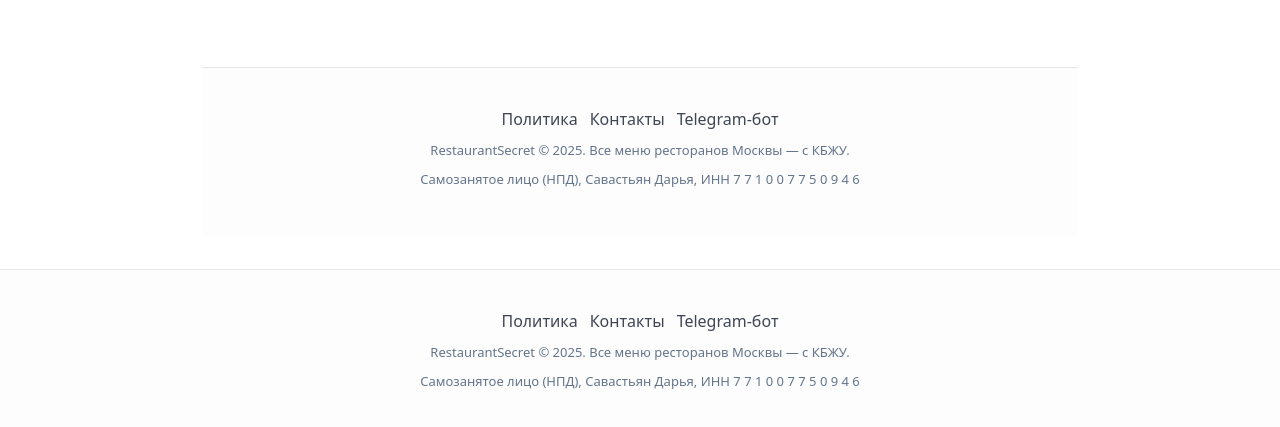
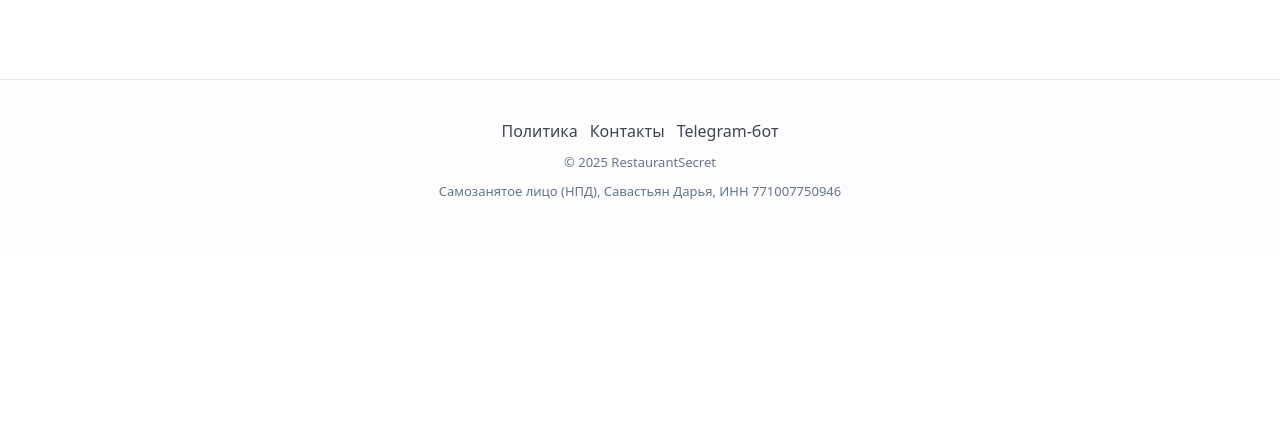
Before and after one commit to dsavastyan/restaurantsecret-web, a React (Vite) app: page / in a window 1280 px wide. Shown: the part 1001-1428 px from the top of the page. After the commit the page ends 1250 px from the top, so only its background shows below. Built offline with nearby package versions, Linux system fonts and the light colour scheme; no server answers.

Commit message:
Fix footer display and legal text

```diff
--- a/src/components/Footer.jsx
+++ b/src/components/Footer.jsx
@@ -22,9 +22,9 @@ export default function Footer() {
           </a>
         </nav>
 
-        <div className="site-footer__copy">RestaurantSecret © 2025. Все меню ресторанов Москвы — с КБЖУ.</div>
+        <div className="site-footer__copy">© 2025 RestaurantSecret</div>
         <div className="site-footer__legal">
-          Самозанятое лицо (НПД), Савастьян Дарья, ИНН 7 7 1 0 0 7 7 5 0 9 4 6
+          Самозанятое лицо (НПД), Савастьян Дарья, ИНН 771007750946
         </div>
       </div>
     </footer>
--- a/src/pages/Landing.jsx
+++ b/src/pages/Landing.jsx
@@ -11,7 +11,6 @@ import { useEffect, useMemo, useRef, useState } from 'react'
 import { Link } from 'react-router-dom'
 
 import SearchInput from '@/components/SearchInput'
-import Footer from '@/components/Footer.jsx'
 import { API_BASE } from '@/config/api'
 import { postSuggest } from '@/lib/api'
 import { toast } from '@/lib/toast'
@@ -23,7 +22,6 @@ export default function Landing() {
       <Hero />
       <WhyImportant />
       <RestaurantsSection />
-      <Footer />
     </main>
   )
 }
```
